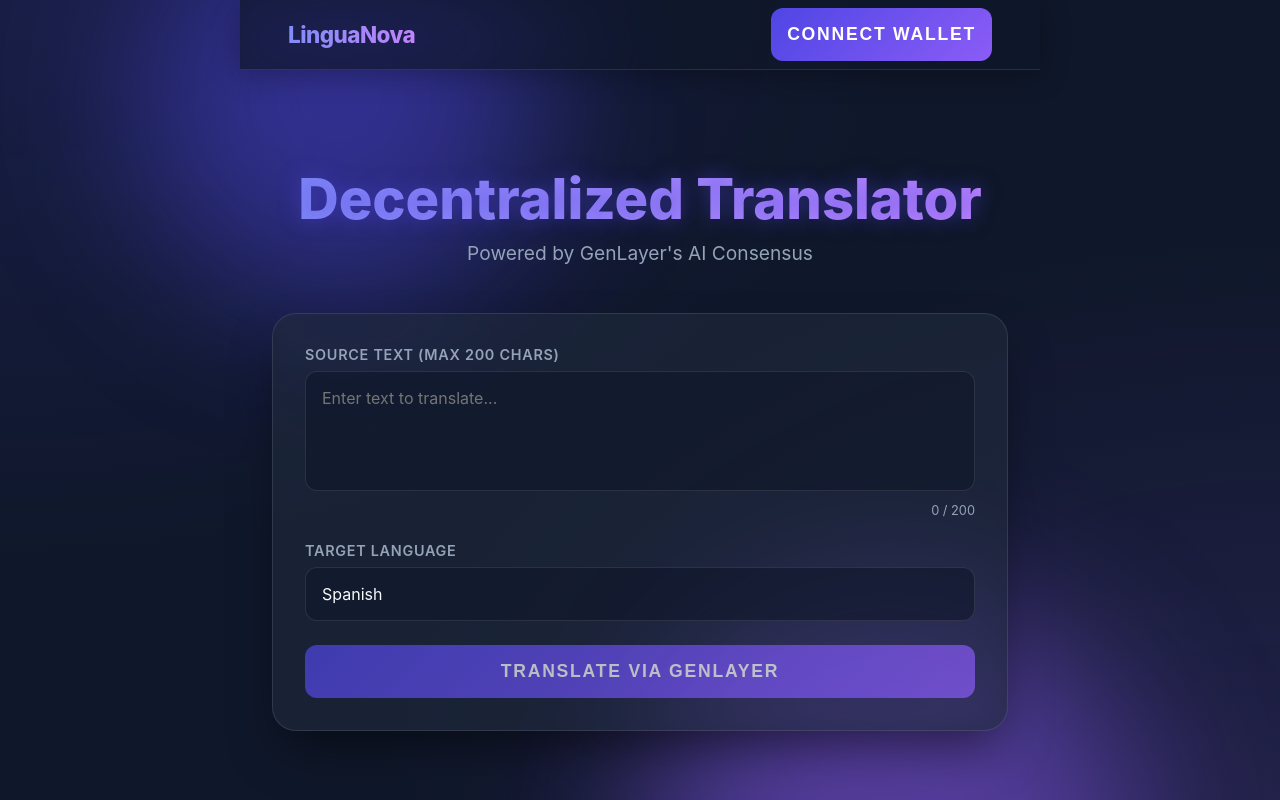
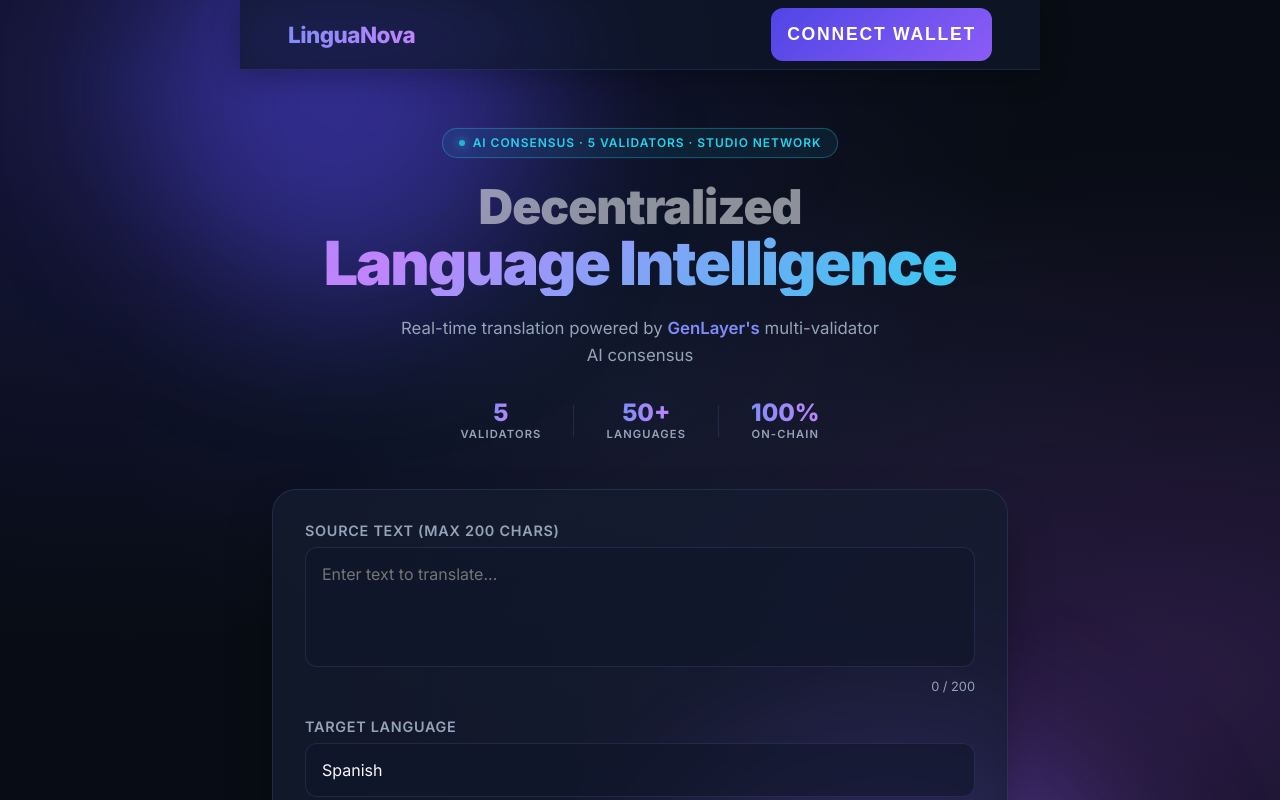
Before and after one commit to Chimdi-hash/lingua_nova, a Next.js app in the folder frontend/: page / in a window 1280 px wide. Shown: the top 800 px of the page. Built offline with nearby package versions, Linux system fonts and the light colour scheme.

Commit message:
Overhaul hero section with futuristic animated design

```diff
--- a/frontend/src/app/globals.css
+++ b/frontend/src/app/globals.css
@@ -1,12 +1,16 @@
+@import url('https://fonts.googleapis.com/css2?family=Inter:wght@300;400;600;700;800;900&display=swap');
+
 :root {
   --primary: #4f46e5;
   --primary-hover: #6366f1;
-  --bg-color: #0f172a;
-  --glass-bg: rgba(30, 41, 59, 0.7);
-  --glass-border: rgba(255, 255, 255, 0.1);
+  --bg-color: #080c14;
+  --glass-bg: rgba(20, 28, 48, 0.75);
+  --glass-border: rgba(129, 140, 248, 0.15);
   --text-main: #f8fafc;
   --text-muted: #94a3b8;
-  --glow: 0 0 20px rgba(79, 70, 229, 0.5);
+  --glow: 0 0 40px rgba(79, 70, 229, 0.6);
+  --cyan: #22d3ee;
+  --purple: #a855f7;
 }
 
 * {
@@ -18,14 +22,15 @@
 body {
   background-color: var(--bg-color);
   color: var(--text-main);
-  font-family: -apple-system, BlinkMacSystemFont, "Segoe UI", Roboto, Helvetica, Arial, sans-serif;
+  font-family: 'Inter', -apple-system, BlinkMacSystemFont, "Segoe UI", Roboto, sans-serif;
   min-height: 100vh;
   display: flex;
   flex-direction: column;
   overflow-x: hidden;
   background-image:
-    radial-gradient(at 0% 0%, rgba(79, 70, 229, 0.15) 0px, transparent 50%),
-    radial-gradient(at 100% 100%, rgba(139, 92, 246, 0.15) 0px, transparent 50%);
+    radial-gradient(ellipse at 10% 10%, rgba(79, 70, 229, 0.2) 0px, transparent 55%),
+    radial-gradient(ellipse at 90% 85%, rgba(168, 85, 247, 0.2) 0px, transparent 55%),
+    radial-gradient(ellipse at 50% 50%, rgba(34, 211, 238, 0.04) 0px, transparent 60%);
   background-attachment: fixed;
 }
 
@@ -114,23 +119,134 @@
 
 .header {
   text-align: center;
-  margin-bottom: 3rem;
+  margin-bottom: 2.5rem;
   animation: fadeIn 1s ease-out forwards;
+  position: relative;
 }
 
+/* Futuristic badge */
+.hero-badge {
+  display: inline-flex;
+  align-items: center;
+  gap: 8px;
+  background: rgba(34, 211, 238, 0.08);
+  border: 1px solid rgba(34, 211, 238, 0.3);
+  color: var(--cyan);
+  font-size: 0.75rem;
+  font-weight: 600;
+  letter-spacing: 0.08em;
+  text-transform: uppercase;
+  padding: 0.4rem 1rem;
+  border-radius: 999px;
+  margin-bottom: 1.5rem;
+  animation: pulse-border 3s infinite;
+}
+
+.hero-badge-dot {
+  width: 6px;
+  height: 6px;
+  border-radius: 50%;
+  background: var(--cyan);
+  box-shadow: 0 0 10px var(--cyan);
+  animation: blink 1.5s infinite;
+}
+
+@keyframes blink {
+  0%, 100% { opacity: 1; }
+  50% { opacity: 0.2; }
+}
+
+@keyframes pulse-border {
+  0%, 100% { box-shadow: 0 0 0 0 rgba(34, 211, 238, 0.15); }
+  50% { box-shadow: 0 0 0 6px rgba(34, 211, 238, 0); }
+}
+
+/* Title */
 .title {
-  font-size: 3.5rem;
+  display: flex;
+  flex-direction: column;
+  align-items: center;
+  gap: 0;
+  font-weight: 900;
+  line-height: 1.05;
+  margin-bottom: 1.2rem;
+  position: relative;
+}
+
+.title-line1 {
+  font-size: 3rem;
+  color: rgba(248, 250, 252, 0.55);
+  letter-spacing: -1px;
+  display: block;
+}
+
+.title-line2 {
+  font-size: 3.8rem;
+  background: linear-gradient(135deg, #818cf8 0%, #c084fc 50%, #22d3ee 100%);
+  background-size: 200% 200%;
+  -webkit-background-clip: text;
+  -webkit-text-fill-color: transparent;
+  letter-spacing: -2px;
+  display: block;
+  animation: shimmer 4s ease-in-out infinite;
+}
+
+@keyframes shimmer {
+  0% { background-position: 0% 50%; }
+  50% { background-position: 100% 50%; }
+  100% { background-position: 0% 50%; }
+}
+
+.subtitle {
+  color: var(--text-muted);
+  font-size: 1.05rem;
+  line-height: 1.6;
+  max-width: 480px;
+  margin: 0 auto 2rem;
+}
+
+.subtitle-highlight {
+  color: #818cf8;
+  font-weight: 600;
+}
+
+/* Hero stats row */
+.hero-stats {
+  display: flex;
+  justify-content: center;
+  align-items: center;
+  gap: 2rem;
+  margin-bottom: 0.5rem;
+}
+
+.stat-item {
+  display: flex;
+  flex-direction: column;
+  align-items: center;
+  gap: 2px;
+}
+
+.stat-number {
+  font-size: 1.5rem;
   font-weight: 800;
   background: linear-gradient(to right, #818cf8, #c084fc);
   -webkit-background-clip: text;
   -webkit-text-fill-color: transparent;
-  margin-bottom: 0.5rem;
-  text-shadow: var(--glow);
+  line-height: 1;
 }
 
-.subtitle {
+.stat-label {
+  font-size: 0.7rem;
+  text-transform: uppercase;
+  letter-spacing: 0.1em;
   color: var(--text-muted);
-  font-size: 1.2rem;
+  font-weight: 600;
+}
+
+.stat-divider {
+  width: 1px;
+  height: 32px;
+  background: var(--glass-border);
 }
 
 .glass-panel {
@@ -348,8 +464,25 @@
 
 /* Mobile Responsiveness */
 @media (max-width: 768px) {
-  .title {
-    font-size: 2rem;
+  .title-line1 {
+    font-size: 1.9rem;
+  }
+
+  .title-line2 {
+    font-size: 2.4rem;
+    letter-spacing: -1px;
+  }
+
+  .hero-badge {
+    font-size: 0.65rem;
+  }
+
+  .hero-stats {
+    gap: 1rem;
+  }
+
+  .stat-number {
+    font-size: 1.2rem;
   }
 
   .container {
--- a/frontend/src/app/page.tsx
+++ b/frontend/src/app/page.tsx
@@ -146,8 +146,33 @@
       </nav>
 
       <header className="header">
-        <h1 className="title">Decentralized Translator</h1>
-        <p className="subtitle">Powered by GenLayer's AI Consensus</p>
+        <div className="hero-badge">
+          <span className="hero-badge-dot"></span>
+          AI Consensus · 5 Validators · Studio Network
+        </div>
+        <h1 className="title">
+          <span className="title-line1">Decentralized</span>
+          <span className="title-line2">Language Intelligence</span>
+        </h1>
+        <p className="subtitle">
+          Real-time translation powered by <span className="subtitle-highlight">GenLayer's</span> multi-validator AI consensus
+        </p>
+        <div className="hero-stats">
+          <div className="stat-item">
+            <span className="stat-number">5</span>
+            <span className="stat-label">Validators</span>
+          </div>
+          <div className="stat-divider"></div>
+          <div className="stat-item">
+            <span className="stat-number">50+</span>
+            <span className="stat-label">Languages</span>
+          </div>
+          <div className="stat-divider"></div>
+          <div className="stat-item">
+            <span className="stat-number">100%</span>
+            <span className="stat-label">On-Chain</span>
+          </div>
+        </div>
       </header>
 
       <div className="glass-panel">
```
